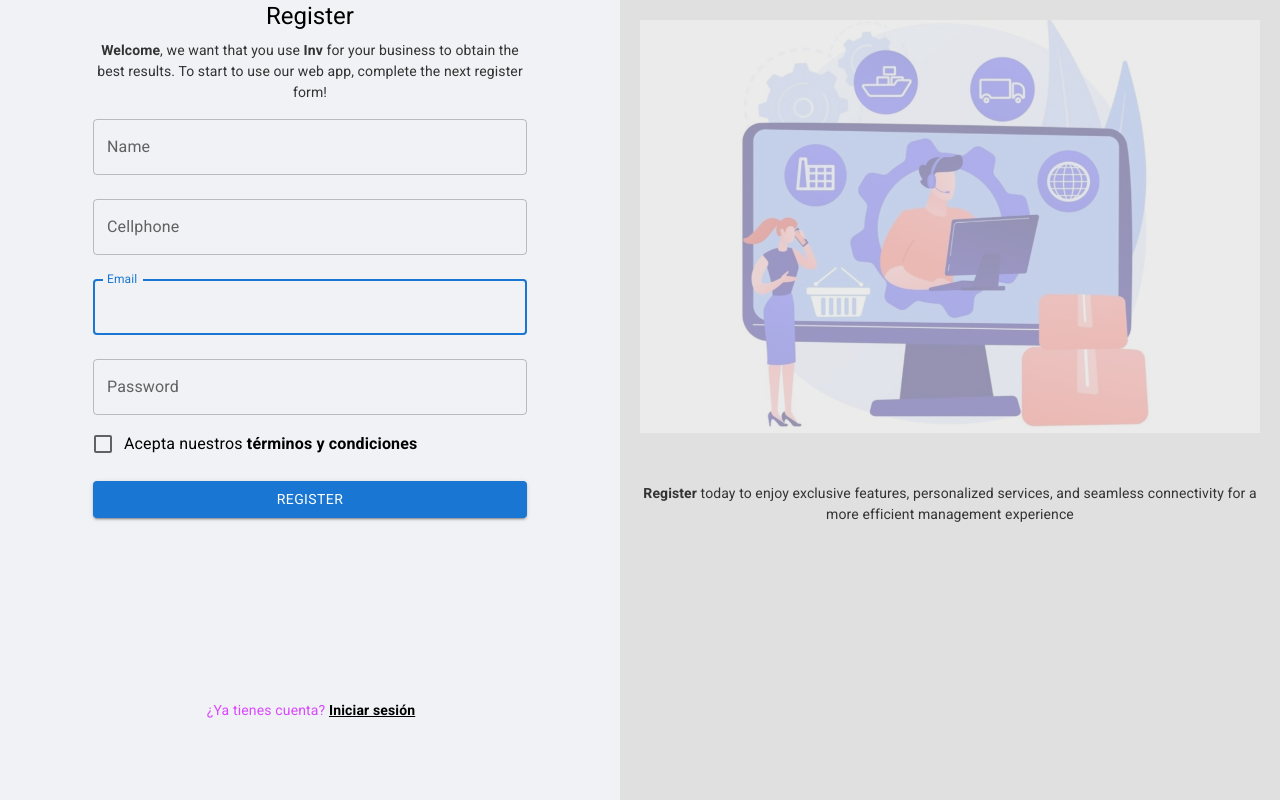
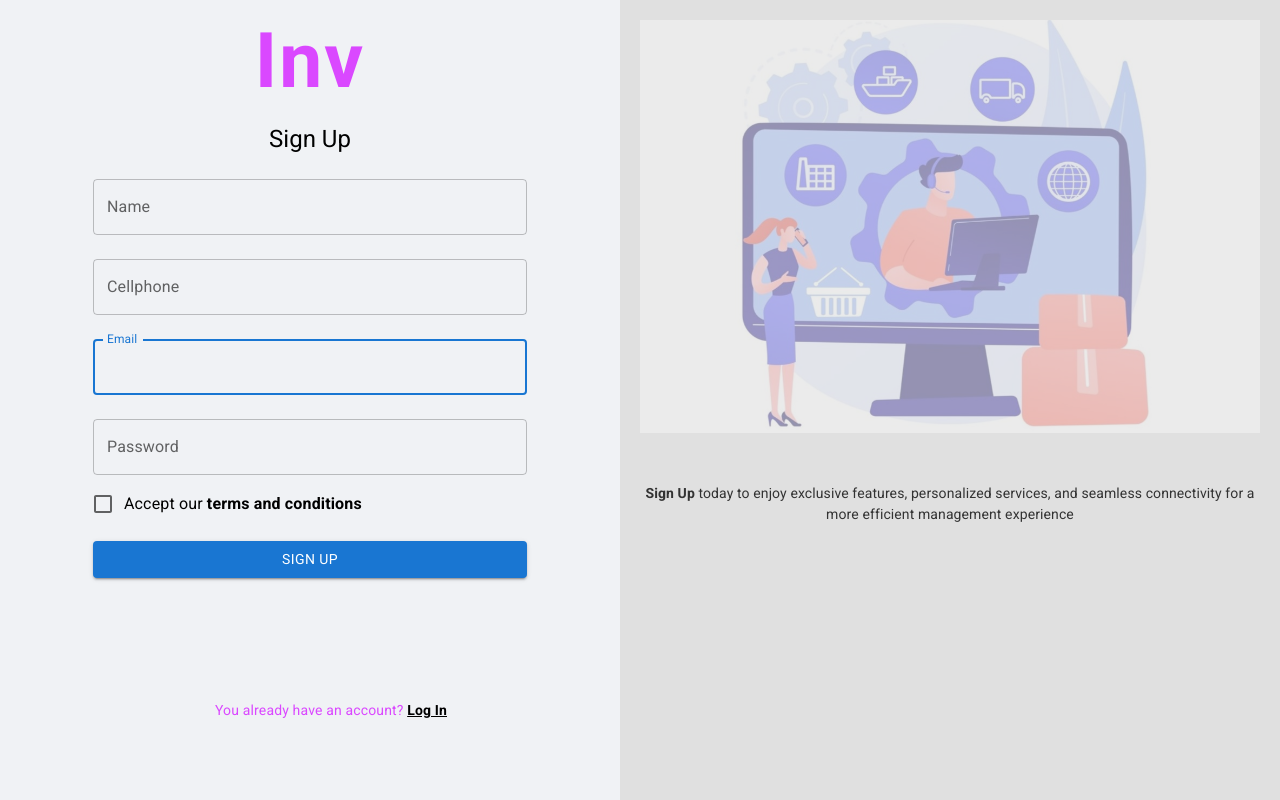
Before and after one commit to cbdev2021/inv-f1, a React (Create React App) app: page /register in a window 1280 px wide. Built offline with nearby package versions, Linux system fonts and the light colour scheme; a web font is replaced by a local one.

Commit message:
ajustes language

```diff
--- a/src/components/Billing.tsx
+++ b/src/components/Billing.tsx
@@ -438,13 +438,20 @@ const Billing: FunctionComponent = () => {
                             <TableHead>
                                 <TableRow>
                                     {/* <TableCell>ID</TableCell> */}
-                                    <TableCell>Invoice ID</TableCell>
-                                    <TableCell>invoice Type</TableCell>
-                                    <TableCell>Date</TableCell>
-                                    <TableCell>Provider/Customer</TableCell>
-                                    <TableCell>Payment</TableCell>
-                                    <TableCell>Taxes</TableCell>
-                                    <TableCell>Sub-total</TableCell>
+                                    <TableCell sx={{ fontWeight: 'bold' }}>Invoice ID</TableCell>
+                                    <TableCell sx={{ fontWeight: 'bold' }}>Invoice Type</TableCell>
+                                    <TableCell sx={{ fontWeight: 'bold' }}>Date</TableCell>
+                                    {/* <TableCell sx={{ fontWeight: 'bold' }}>Provider/Customer</TableCell> */}
+
+                                    {/* <TableCell sx={{ fontWeight: 'bold' }}> {activeTab}</TableCell> */}
+
+                                    <TableCell sx={{ fontWeight: 'bold' }}>
+                                        {activeTab === 0 ? "Provider"   : activeTab === 1  ? "Customer" : ""}
+                                    </TableCell>
+
+                                    <TableCell sx={{ fontWeight: 'bold' }}>Payment</TableCell>
+                                    <TableCell sx={{ fontWeight: 'bold' }}>Taxes</TableCell>
+                                    <TableCell sx={{ fontWeight: 'bold' }}>Sub-total</TableCell>
                                 </TableRow>
                             </TableHead>
 
--- a/src/components/Home.tsx
+++ b/src/components/Home.tsx
@@ -579,7 +579,7 @@ const Home: FunctionComponent = () => {
                     <h4 style={{ fontWeight: 'bold', textAlign: 'left', marginBottom: '5px' }}>{"Profit per year"}</h4>
                     {isChartDataEmpty ? (
                         <div style={{ minWidth: '400px', minHeight: '240px' }}>
-                            <p style={{ margin: 0 }}>No hay datos para gráfico de Utilidades por año.</p>
+                            <p style={{ margin: 0 }}>There is no data for the Profit by Year chart.</p>
                         </div>
                     ) : (
                         <LineChart
@@ -593,7 +593,7 @@ const Home: FunctionComponent = () => {
                     <h4 style={{ fontWeight: 'bold', textAlign: 'left', marginBottom: '5px' }}>{"Purchases per year"}</h4>
                     {isChartDataEmptyPurchase ? (
                         <div style={{ minWidth: '400px', minHeight: '240px' }}>
-                            <p style={{ margin: 0 }}>No hay datos para gráfico de Compras por año. </p>
+                            <p style={{ margin: 0 }}>There is no data for the Purchases by Year chart.</p>
                         </div>
                     ) : (
                         <LineChart
--- a/src/components/Inventory.tsx
+++ b/src/components/Inventory.tsx
@@ -392,13 +392,13 @@ const Inventory: FunctionComponent = () => {
                             <TableHead>
                                 <TableRow>
                                     {/* <TableCell>ID</TableCell> */}
-                                    <TableCell>Product ID</TableCell>
-                                    <TableCell>Brand</TableCell>
-                                    <TableCell>Description</TableCell>
-                                    <TableCell>Utility</TableCell>
-                                    <TableCell>Price</TableCell>
-                                    <TableCell>Amount</TableCell>
-                                    <TableCell>Acciones</TableCell>
+                                    <TableCell sx={{ fontWeight: 'bold' }}>Product ID</TableCell>
+                                    <TableCell sx={{ fontWeight: 'bold' }}>Brand</TableCell>
+                                    <TableCell sx={{ fontWeight: 'bold' }}>Description</TableCell>
+                                    <TableCell sx={{ fontWeight: 'bold' }}>Utility</TableCell>
+                                    <TableCell sx={{ fontWeight: 'bold' }}>Price</TableCell>
+                                    <TableCell sx={{ fontWeight: 'bold' }}>Amount</TableCell>
+                                    <TableCell sx={{ fontWeight: 'bold' }}>Acciones</TableCell>
                                 </TableRow>
                             </TableHead>
 
--- a/src/components/Login.tsx
+++ b/src/components/Login.tsx
@@ -70,8 +70,16 @@ const Login: FunctionComponent = () => {
       <div className="mitad-izquierda" style={{ flex: '1' }}>
 
         <form onSubmit={submitHandler} className={"form"} style={{ width: '100%' }}>
+          <Typography variant="h6" component="div" sx={{
+            flexGrow: 1, fontFamily: 'Exo 2, sans-serif', fontSize: '4.8rem', fontWeight: 600, letterSpacing: '2px', textAlign: 'center',
+            color: '#da48ff',
+          }}>
+            Inv
+          </Typography>
+
+
           <Typography variant="h5" align="center" gutterBottom>
-            Login
+            Log In
           </Typography>
 
           <div className="form-elements-container">
@@ -115,14 +123,14 @@ const Login: FunctionComponent = () => {
               fullWidth
               sx={{ marginTop: 2 }}
             >
-              Sing In
+              Log In
             </Button>
           </div>
 
           <div className={"noTienesCuentaContainer"}>
-            <span>¿No tienes cuenta? </span>
+            <span>You don't have an account? </span>
             <Link to="/register" className={"registrate"}>
-              <b className={"registrate"}>Registro</b>
+              <b className={"registrate"}>Sign Up</b>
             </Link>
           </div>
         </form>
@@ -151,7 +159,7 @@ const Login: FunctionComponent = () => {
         </Typography> */}
 
         <Typography variant="h6" align="center" style={{ lineHeight: '1.5em', marginTop: '50px', fontFamily: 'Roboto, sans-serif', color: '#333', fontSize: '14px' }}>
-          <b> Login</b> to your account for instant access to your inventory, real-time updates, and a user-friendly interface that empowers you to take control of your business with confidence.
+          <b> Log In</b> to your account for instant access to your inventory, real-time updates, and a user-friendly interface that empowers you to take control of your business with confidence.
         </Typography>
 
       </div>
--- a/src/components/Profile.tsx
+++ b/src/components/Profile.tsx
@@ -99,8 +99,8 @@ const Profile = () => {
               type="text"
               name="name"
               id="name"
-              label="Nombre de Usuario"
-              placeholder="Ingrese su nombre de usuario"
+              label="Username"
+              placeholder="Insert Username"
               size="medium"
               margin="normal"
               fullWidth
@@ -114,8 +114,8 @@ const Profile = () => {
               type="text"
               name="email"
               id="email"
-              label="Correo electrónico"
-              placeholder="Ingrese su correo"
+              label="Email"
+              placeholder="Insert Email"
               size="medium"
               margin="normal"
               fullWidth
@@ -130,8 +130,8 @@ const Profile = () => {
               type="password"
               name="newPassword"
               id="newPassword"
-              label="Nueva Contraseña"
-              placeholder="Ingrese su nueva contraseña"
+              label="New Password"
+              placeholder="Insert New Password"
               size="medium"
               margin="normal"
               fullWidth
@@ -144,8 +144,8 @@ const Profile = () => {
               type="password"
               name="confirmPassword"
               id="confirmPassword"
-              label="Confirmar Contraseña"
-              placeholder="Confirme su nueva contraseña"
+              label="Confirm Password"
+              placeholder="Confirm New Password"
               size="medium"
               margin="normal"
               fullWidth
--- a/src/components/Register.tsx
+++ b/src/components/Register.tsx
@@ -78,8 +78,15 @@ const Register: FunctionComponent = () => {
       <div className="mitad-izquierda" style={{ flex: '1' }}>
 
         <form onSubmit={handleRegister} className={"form"} style={{ width: '100%' }}>
+          <Typography variant="h6" component="div" sx={{
+            flexGrow: 1, fontFamily: 'Exo 2, sans-serif', fontSize: '4.8rem', fontWeight: 600, letterSpacing: '2px', textAlign: 'center',
+            color: '#da48ff',
+          }}>
+            Inv
+          </Typography>
+
           <Typography variant="h5" align="center" gutterBottom>
-            Register
+            Sign Up
           </Typography>
 
           <div className="form-elements-container">
@@ -89,10 +96,7 @@ const Register: FunctionComponent = () => {
               To start to use our web app, complete the next register form!
             </Typography> */}
 
-            <Typography variant="h6" align="center" style={{ lineHeight: '1.5em', marginTop: '0px', fontFamily: 'Roboto, sans-serif', color: '#333', fontSize: '14px' }}>
-              <b>Welcome</b>, we want that you use <b>Inv</b> for your business to obtain the best results.
-              To start to use our web app, complete the next register form!
-            </Typography>
+
 
 
             <TextField
@@ -163,7 +167,7 @@ const Register: FunctionComponent = () => {
               control={<Checkbox color="primary" checked={acceptTerms} onChange={() => setAcceptTerms(!acceptTerms)} />}
               label={
                 <Typography variant="body1">
-                  Acepta nuestros <b>términos y condiciones </b>
+                  Accept our <b>terms and conditions </b>
                 </Typography>
               }
             />
@@ -177,13 +181,13 @@ const Register: FunctionComponent = () => {
               fullWidth
               sx={{ marginTop: 2 }}
             >
-              Register
+              Sign Up
             </Button>
           </div>
           <div className={"yaTienesCuentaContainer"}>
-            <span>¿Ya tienes cuenta? </span>
+            <span>You already have an account? </span>
             <Link to="/login" className={"registrate"}>
-              <b className={"registrate"}>Iniciar sesión</b>
+              <b className={"registrate"}>Log In</b>
             </Link>
           </div>
         </form>
@@ -215,8 +219,13 @@ const Register: FunctionComponent = () => {
 
         </Typography> */}
 
+        {/* <Typography variant="h6" align="center" style={{ lineHeight: '1.5em', marginTop: '50px', fontFamily: 'Roboto, sans-serif', color: '#333', fontSize: '14px' }}>
+          <b>Welcome</b>, we want that you use <b>Inv</b> for your business to obtain the best results.
+          To start to use our web app, complete the next register form!
+        </Typography> */}
+
         <Typography variant="h6" align="center" style={{ lineHeight: '1.5em', marginTop: '50px', fontFamily: 'Roboto, sans-serif', color: '#333', fontSize: '14px' }}>
-          <b> Register</b> today to enjoy exclusive features, personalized services, and seamless connectivity for a more efficient management experience
+          <b> Sign Up</b> today to enjoy exclusive features, personalized services, and seamless connectivity for a more efficient management experience
         </Typography>
 
       </div>
--- a/src/components/Reports.tsx
+++ b/src/components/Reports.tsx
@@ -373,7 +373,7 @@ const Reports: FunctionComponent = () => {
                         />
                     ) : (
                         <div style={{ minWidth: '400px', minHeight: '210px' }}>
-                            <p style={{ margin: 0 }}>No hay datos para el gráfico {filterByType}. </p>
+                            <p style={{ margin: 0 }}>There is no data for the {filterByType} chart. </p>
                         </div>
                     )}
                     {/* </div>
@@ -382,7 +382,7 @@ const Reports: FunctionComponent = () => {
                     <h4 style={{ fontWeight: 'bold', textAlign: 'left', marginBottom: '5px' }}>{"Monthly Profits"}</h4>
                     {isChartDataEmpty ? (
                         <div style={{ minWidth: '400px', minHeight: '210px' }}>
-                            <p style={{ margin: 0 }}>No hay datos para el gráfico de Utilidades.</p>
+                            <p style={{ margin: 0 }}>There is no data for the Profit chart.</p>
                         </div>
                     ) : (
                         <BarChart
--- a/src/global.css
+++ b/src/global.css
@@ -141,7 +141,7 @@ body {
   left: calc(50% - 104px); /* Ajusta la posición horizontal aquí */
   text-align: center;
   display: inline-block;
-  width: 210px;
+  width: 250px;
   height: 20px;
   color: var(--color-fuchsia);
 }
@@ -154,7 +154,7 @@ body {
   left: calc(50% - 104px); /* Ajusta la posición horizontal aquí */
   text-align: center;
   display: inline-block;
-  width: 203px;
+  width: 250px;
   height: 28px;
   color: var(--color-fuchsia);
 }
```
